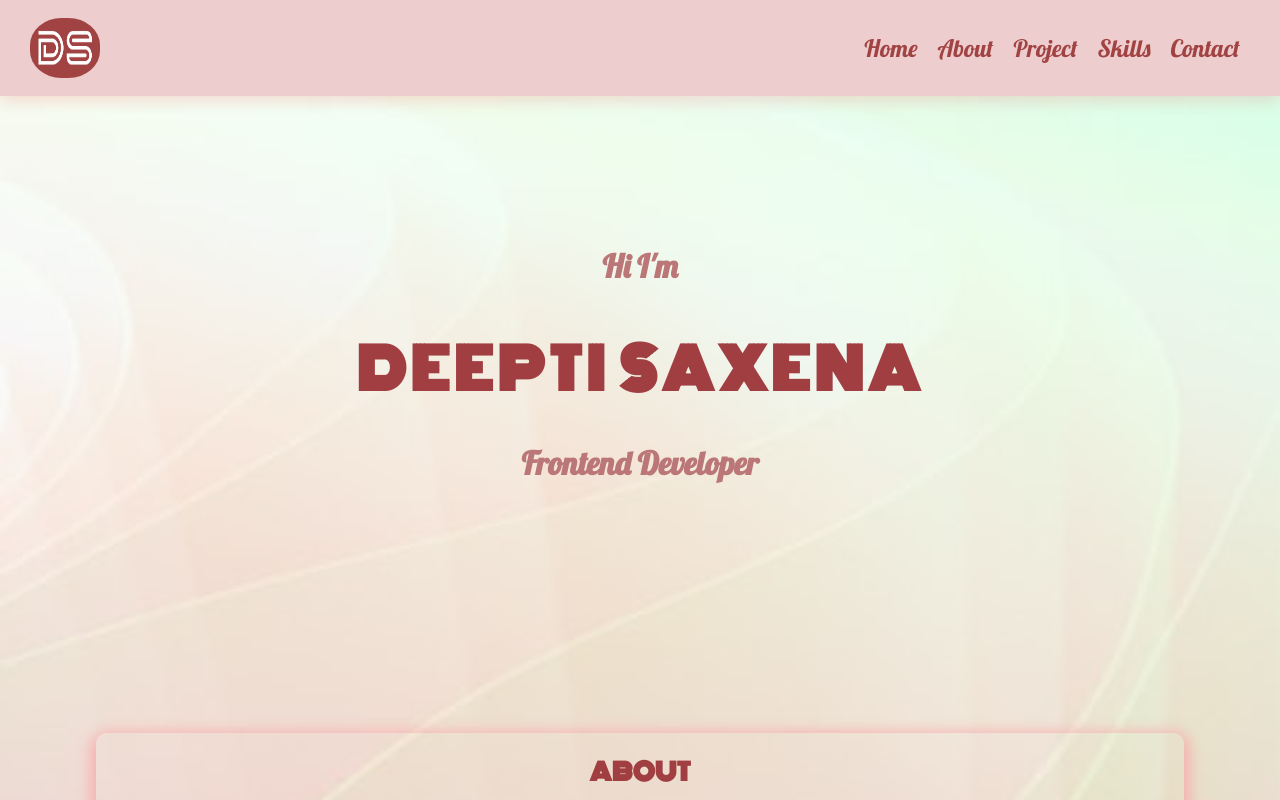
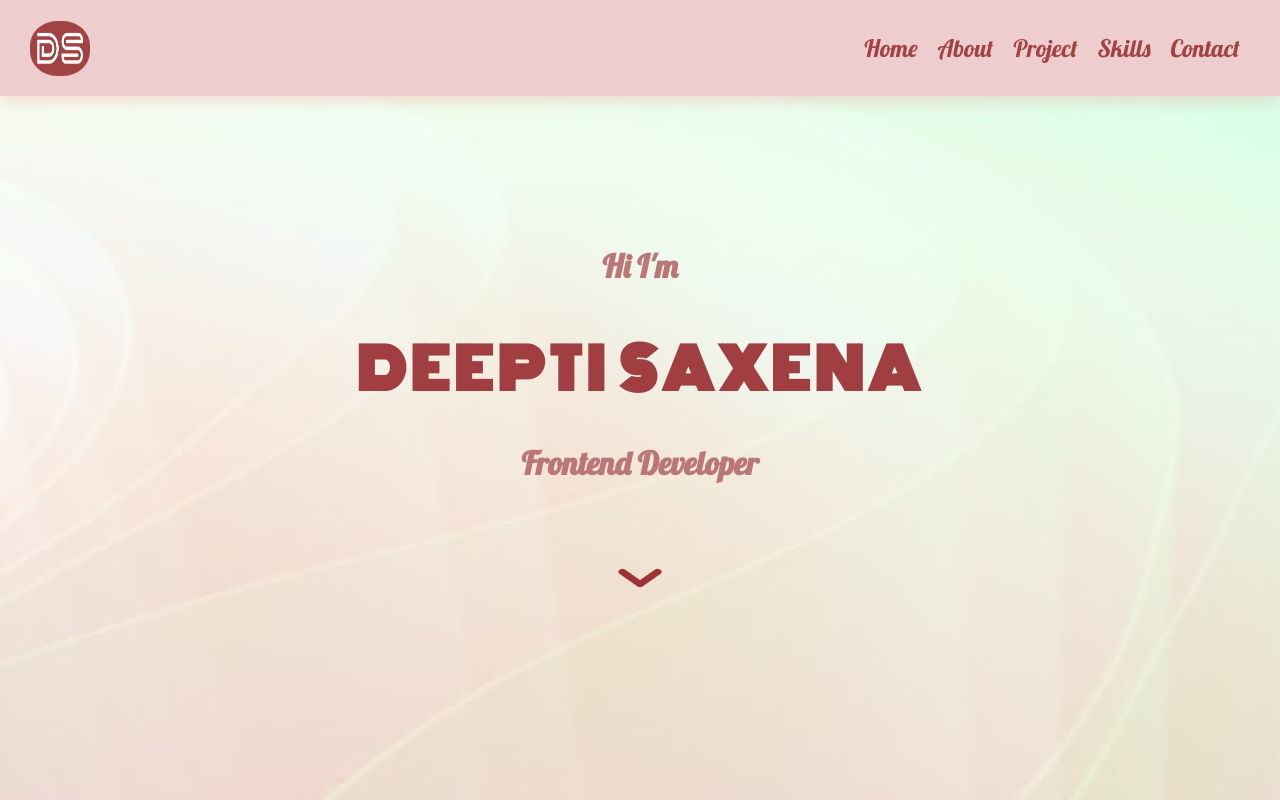
Before and after one commit to DeeptiSaxenaRai/Portfolio, a React (Vite) app: page / in a window 1280 px wide. Shown: the top 800 px of the page. Built offline with nearby package versions, Linux system fonts and the light colour scheme; a web font is replaced by a local one.

Commit message:
initial commit

```diff
--- a/src/components/home/Home.jsx
+++ b/src/components/home/Home.jsx
@@ -1,10 +1,13 @@
 import "./home.css";
+import arrow from "../../assets/image/down-arrow-icon.png";
+
 function Home() {
   return (
     <div className="homeContainer" id="home">
       <h2 className="heading">Hi I'm</h2>
       <h1 className="mainHeading">DEEPTI SAXENA</h1>
       <h2 className="heading">Frontend Developer</h2>
+      <img src={arrow} />
     </div>
   );
 }
--- a/src/components/home/home.css
+++ b/src/components/home/home.css
@@ -18,7 +18,17 @@
   font-size: 2rem;
 }
 
-@media screen and (max-width: 440px) {
+.homeContainer img {
+  margin-top: 40px;
+  width: 100px;
+  height: 70px;
+}
+
+.homeContainer img:hover {
+  box-shadow: none;
+}
+
+@media screen and (max-width: 640px) {
   .mainHeading {
     font-size: 2.5em;
   }
--- a/src/components/navbar/navbar.css
+++ b/src/components/navbar/navbar.css
@@ -16,8 +16,8 @@
   top: 0;
 }
 .navLogo {
-  width: 70px;
-  height: 60px;
+  width: 60px;
+  height: 55px;
   border-radius: 45%;
 }
 
```
Also changed, not shown: src/components/contact/contact.css (+0 -11 lines), src/assets/image/down-arrow-icon.png (added).
